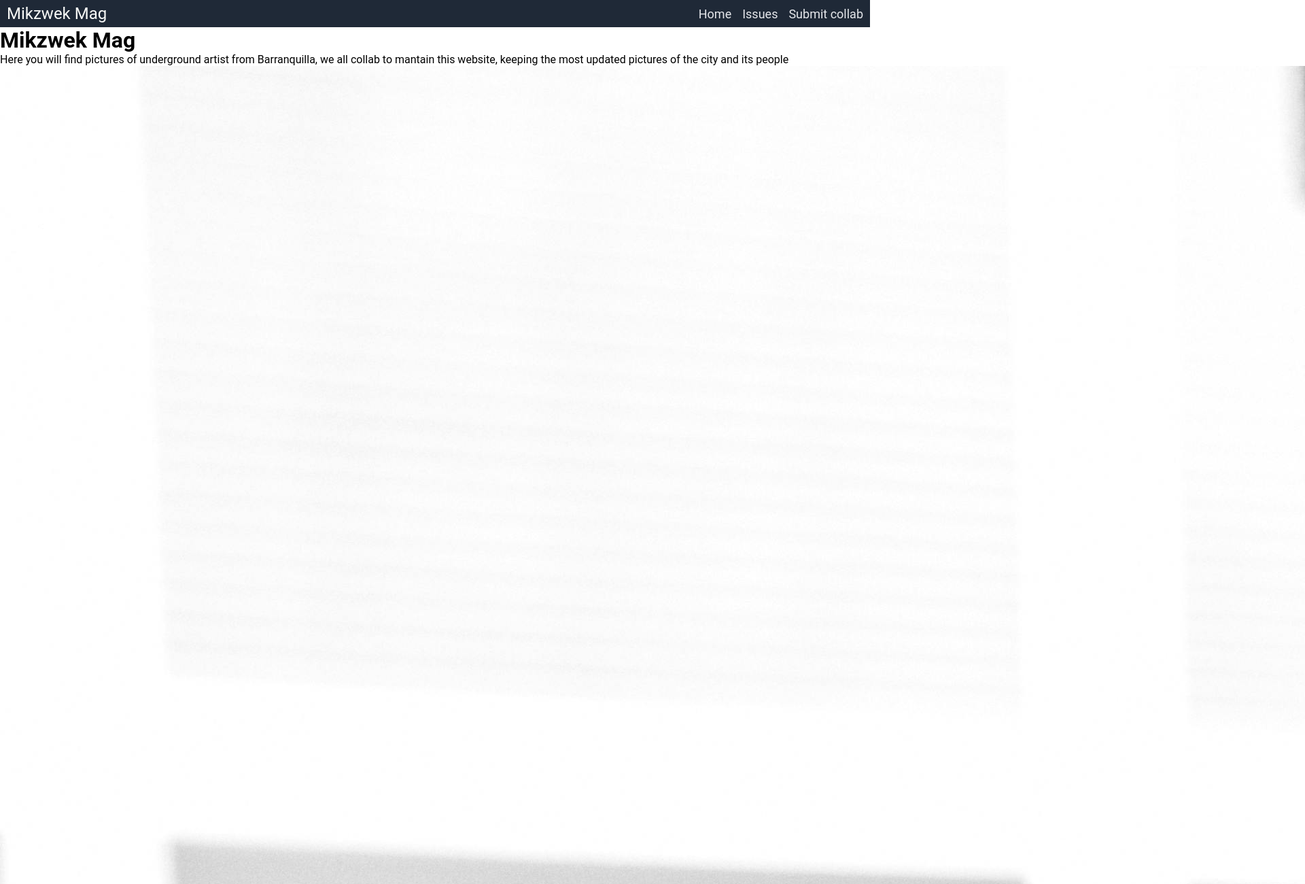
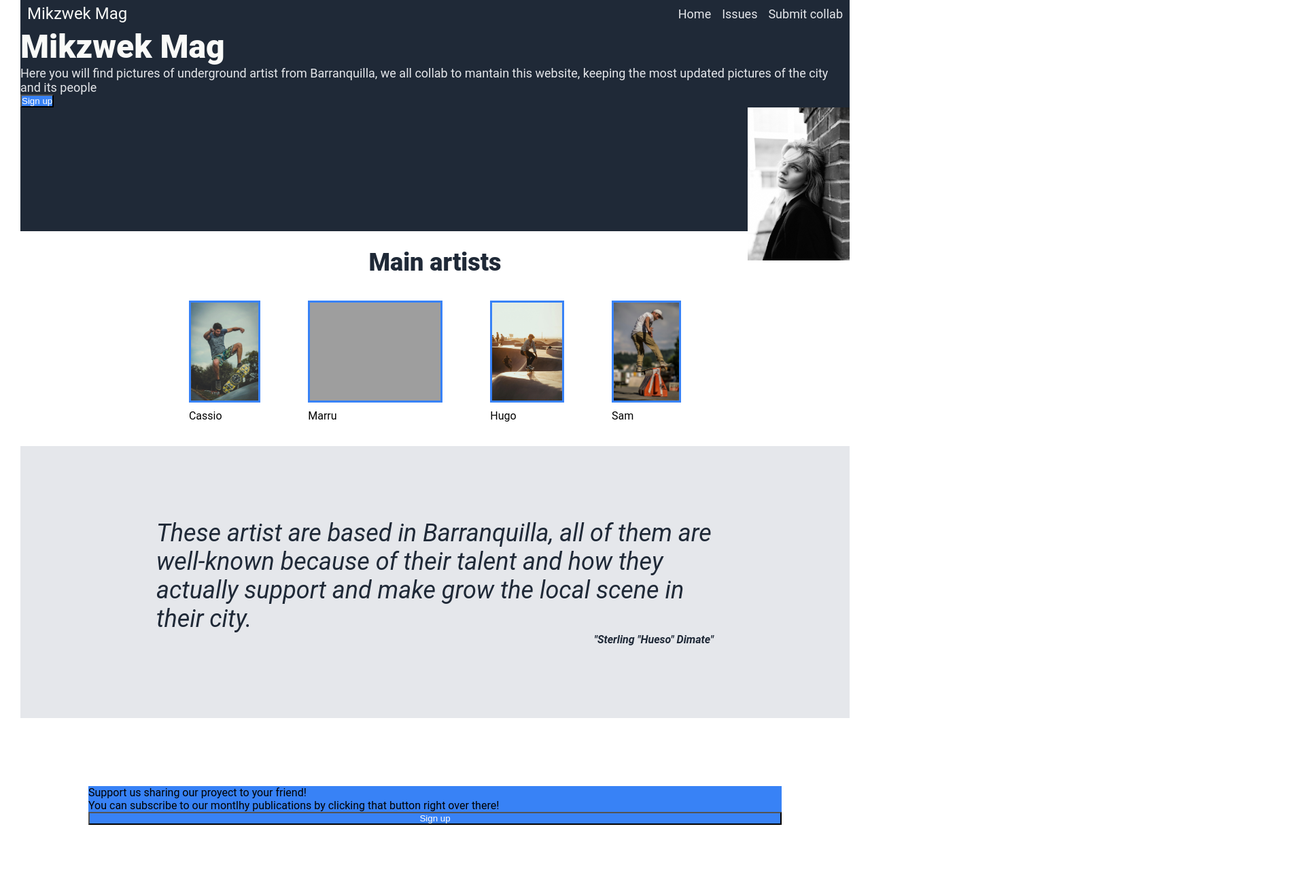
Before and after one commit to Mikzwek/landingpage, a plain HTML site: page index.html in a window 1280 px wide. Shown: the top 1300 px of the page at 68% size, 1920 px wide, since content can reach past the window. Drawn offline with Linux system fonts and the light colour scheme; grey boxes are pictures that could not be loaded.

Commit message:
added images and color to background, center images and text in the main artist section, put the name artist under the picture

```diff
--- a/index.html
+++ b/index.html
@@ -7,46 +7,67 @@
     <link rel="stylesheet" href="./style.css">
   </head>
 <body>
-   <div class="header">
-        <div class="logo"> <a href="#"> Mikzwek Mag      </div></a>
+    <div class="container">
+   <nav class="header">
+        <div class="logo"> <a href="#"> Mikzwek Mag   </div></a>
     <ul class="header-right-buttons">
-        <li class="header-link-one"> <a href="#">Home</li></a>
-        <li class="header-link-two"> <a href="#">Issues</li></a>
-        <li class="header-link-three"><a href="#"> Submit collab </li></a>
+        <li class="header-link-one">
+            <a href="#">Home</a>
+        </li>
+        <li class="header-link-two">
+            <a href="#">Issues</a>
+        </li>
+        <li class="header-link-three">
+            <a href="#"> Submit collab </a>
+        </li>
         </ul>
-    </div>
+   </nav>
 
     <div class="content1">
         <h1>Mikzwek Mag</h1>
-        <div> Here you will find pictures of underground artist from Barranquilla, we all collab to mantain this website, keeping the most updated pictures of the city and its people</div>
-        <img src="./pexels-kateryna-tsurik-505461005-31886202.jpg">
+        <p> Here you will find pictures of underground artist from Barranquilla, we all collab to mantain this website, keeping the most updated pictures of the city and its people</p>
         <button> Sign up</button>
+        <img src="./pexels-kateryna-tsurik-505461005-31886202.jpg" alt="image of a woman posing to the camera, the hair is covering her face, this pictures is black and white color">
+        </div>
+
+        <h2> Main artists </h2>
+    <div class="content2">
+        <div class="cassio">
+        <img src="pexels-chloekalaartist-1004656.jpg" alt="a picture of a man with curly hair">
+        <div class="box">Cassio</div>
+        </div>
+
+        <div class="marru">
+        <img src="pexels-allanfranca-3133674.jpg" alt="a picture of a man with short and straight hair">
+        <div class="box"> Marru </div>
     </div>
 
-    <div class="content2">
-        <h2> Main artist</h2>
-        <div class="box"></div>
-        <div>Cassio</div>
-        <div class="box"></div>
-        <div> Marru</div>
-        <div class="box"></div>
-        <div> Hugo</div>
-        <div class="box"></div>
-        <div> Sam</div>
+        <div class="hugo">
+        <img src="pexels-josh-hild-1270765-2422256.jpg"  alt="a picture of a man with long hair">
+        <div class="box"> Hugo </div>
+    </div>
+
+        <div class="sam">
+        <img src="pexels-wendelinjacober-1442287.jpg"  alt="white man with short hair and glasses">
+        <div class="box"> Sam </div>
+    </div>
+
     </div>
 
     <div class="content3">
-        <div>These artist are based in Barranquilla, all of them are well-known because of their talent and how they actually support and make grow the local scene in their city.</div>
-        <div> Sterling "Hueso Dimate</div>
+        <p>These artist are based in Barranquilla, all of them are well-known because of their talent and how they actually support and make grow the local scene in their city.</p>
+        <p class="author"> "Sterling "Hueso" Dimate"</p>
     </div>
 
     <div class="content4">
-        <div> Support us sharing our proyect to your friend!</div>
-        <div> You can subscribe to our montlhy publications by clicking that button right over there!</div>
+
+        <p> Support us sharing our proyect to your friend!</p>
+        <p> You can subscribe to our montlhy publications by clicking that button right over there!</p>
         <button> Sign up </button>
         </div>
 
     <footer class="footer"> Copyright °c° Mikwekz Magazine 2025 </footer>
 
+    </div>
 </body>
 </html>
--- a/style.css
+++ b/style.css
@@ -6,11 +6,11 @@
 
 body {
     font-family: "Roboto", sans-serif;
-
 }
 
 .header,
-.footer {
+.footer,
+.content1 {
     background-color: #1F2937;
 }
 
@@ -33,6 +33,7 @@ body {
     color: #F9FAF8;
 }
 
+.content1 p,
 .header-right-buttons a{
     color: #E5E7EB;
     font-size: 18px;
@@ -48,3 +49,102 @@ ul {
 a {
     text-decoration: none;
 }
+
+.content1 {
+    display: flex;
+    flex-direction: column;
+    align-items: start;
+    height: 300px;
+
+}
+
+img {
+    max-width: 100%;
+}
+
+.container {
+    max-width: 1500px;
+    max-height: auto;
+    margin: 0 auto;
+    padding: 0 30px;;
+}
+
+h1 {
+    font-size: 48px;
+    color: #F9faf8;
+    font-weight: 900;
+}
+
+.content1 img {
+    max-width: 150px;
+    max-height: auto;
+    align-self: flex-end;
+}
+
+h2 {
+    text-align: center;
+    margin-top:25px;
+    font-size: 36px;
+    color:#1f2937;
+    font-weight: 900;
+}
+
+.content2 {
+    display: flex;
+    justify-content: center;
+    gap: 70px;
+    padding: 35px;
+    align-items:  baseline;
+
+}
+
+.content2 img {
+    max-width: 250px;
+    max-height: 150px;
+    border-style: solid;
+    border-color: #3882f6;
+    align-items: baseline;
+
+}
+
+.content2 .cassio,
+.content2 .marru,
+.content2 .hugo,
+.content2 .sam {
+    display: flex;
+    flex-direction: column;
+    gap:10px;
+}
+
+.content3 {
+    display: flex;
+    justify-content: center;
+    align-items: center;
+    flex-direction: column;
+    height: 200px;
+    background-color: #e5e7eb;
+    color:#1f2937;
+    font-size: 36px;
+    font-style: italic;
+    padding: 200px;
+}
+
+.content3 .author {
+    align-self: end;
+    font-weight: bold;
+    font-size: medium;
+}
+
+
+.content4 {
+    display: flex;
+    flex-direction: column;
+    background-color: #3882f6;
+    margin: 100px;
+}
+
+button {
+    color: white;
+    background-color: #3882f6;
+
+}
```
Also changed, not shown: pexels-chloekalaartist-1004656.jpg (added), pexels-josh-hild-1270765-2422256.jpg (added), pexels-wendelinjacober-1442287.jpg (added), 1 other file.
